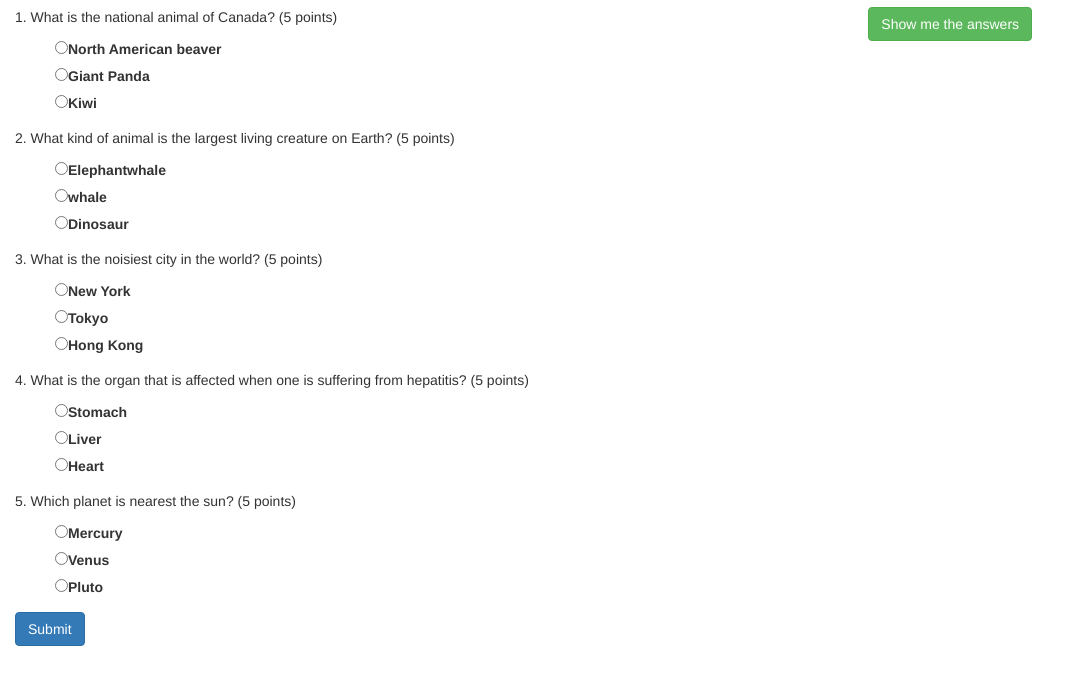
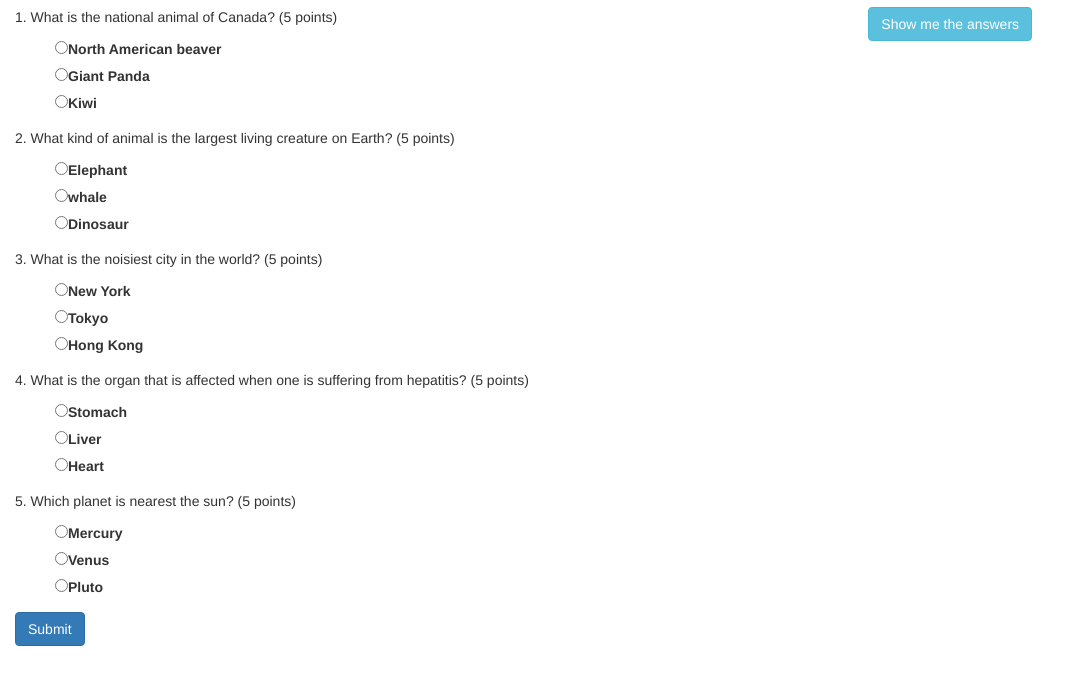
Before and after one commit to awesomefei/quizApp, a website with bundled scripts: page src/index.html in a window 1280 px wide. Shown: the part 63-748 px from the top of the page, without its empty margins (0-1080 px from the left). Built offline with nearby package versions, Linux system fonts and the light colour scheme.

Commit message:
fixed typo

```diff
--- a/src/app.ts
+++ b/src/app.ts
@@ -24,7 +24,7 @@ let quizArray= [
     answer:'North American beaver'},
     {point:5,
      title:' 2. What kind of animal is the largest living creature on Earth? ',
-    choices:['Elephantwhale','whale','Dinosaur'],
+    choices:['Elephant','whale','Dinosaur'],
     answer:'whale'},
     {point:5,
     title:'3. What is the noisiest city in the world?',
--- a/src/index.html
+++ b/src/index.html
@@ -47,8 +47,8 @@
                     <button type="button" class="btn btn-primary" onclick="submitFunction()">Submit</button>
                 </div>
                 <div class="col-lg-4">
-                    <button type="button" class="btn btn-success" id='showMeTheAns' onclick="myFunction()">Show me the answers</button>
-                    <div id="answers">
+                    <button type="button" class="btn btn-info" data-toggle="collapse" data-target="#answers" id='showMeTheAns' onclick="myFunction()">Show me the answers</button>
+                    <div id="answers" class="collapse">
                         <p id='plain'></p>
                     </div>
                 </div>
```
